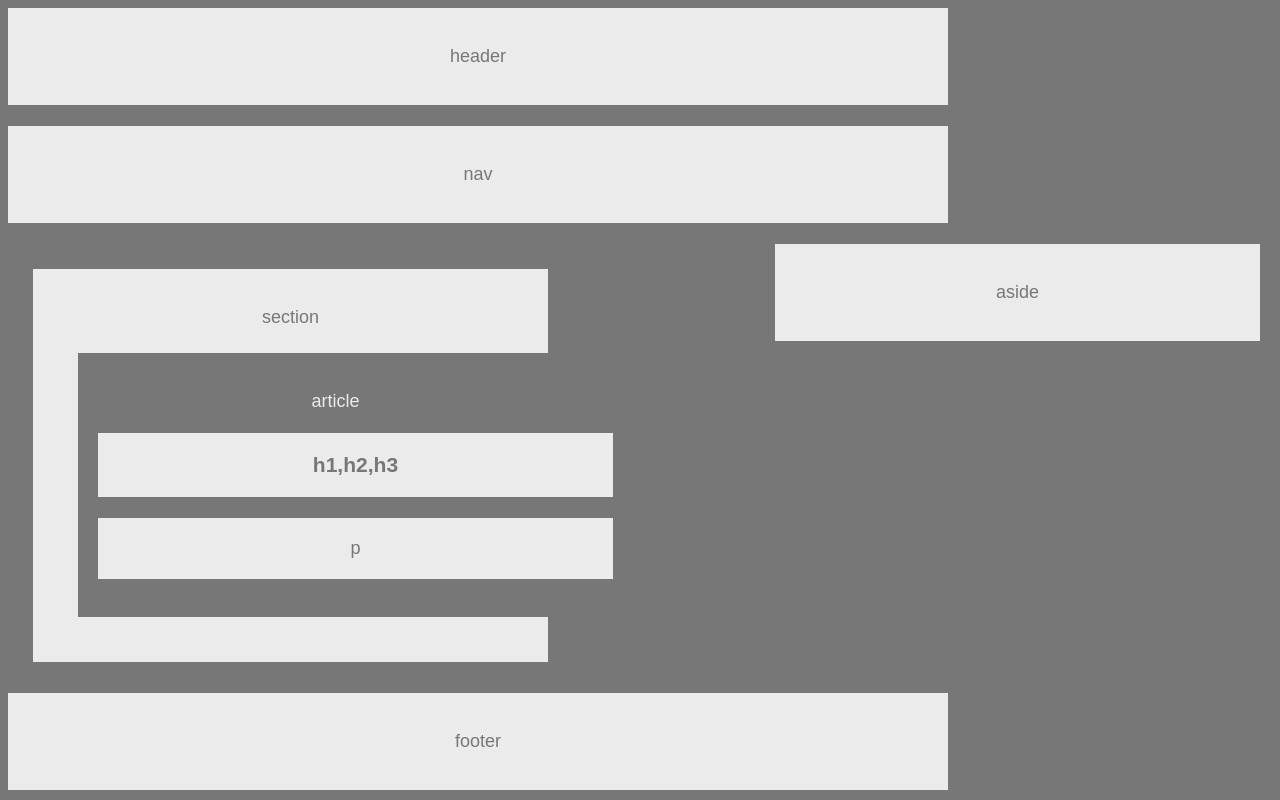
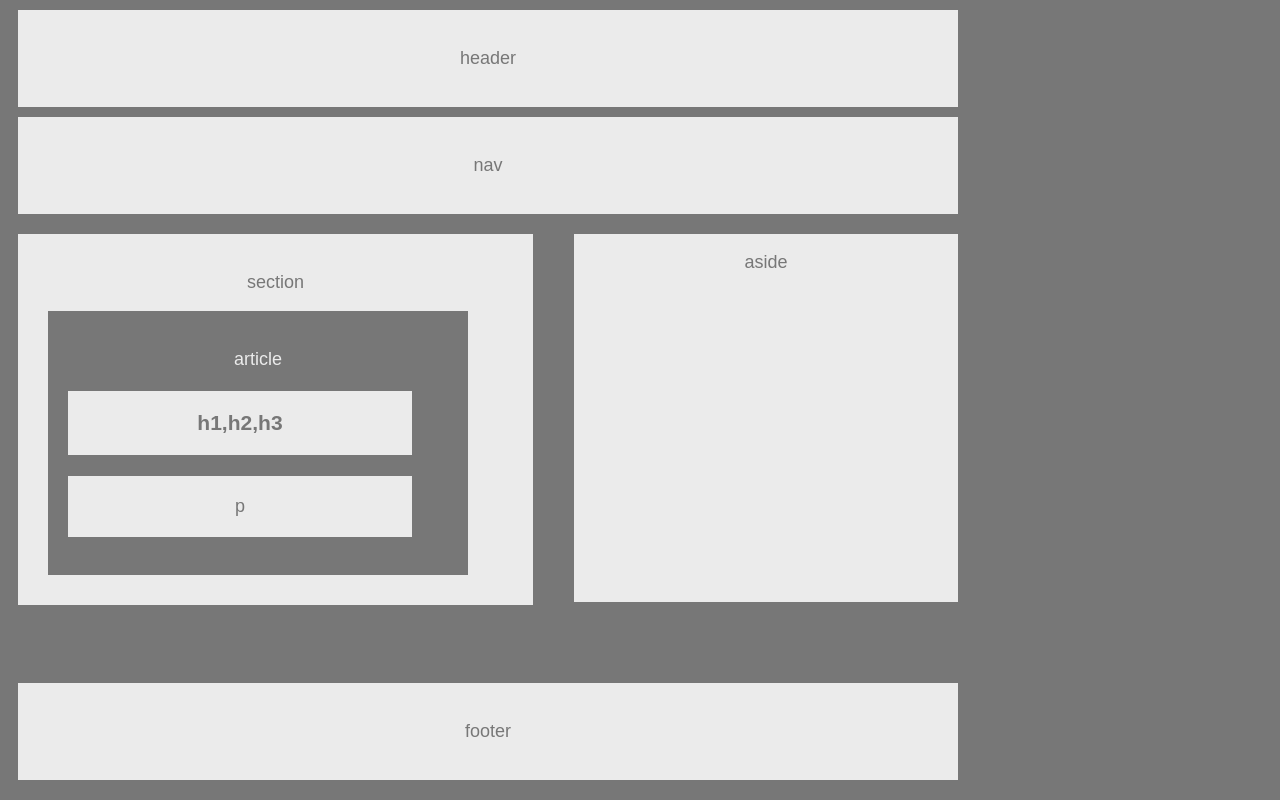
Before and after one commit to SylvanZz/HW-Wireframe, a plain HTML site: page index.html in a window 1280 px wide. Drawn offline with Linux system fonts and the light colour scheme.

Commit message:
Add files via upload

```diff
--- a/index.html
+++ b/index.html
@@ -62,13 +62,11 @@ section: 495px-->
     </header>
 
     <body class="body">
-        <br>
         <div>
             <nav class="nav">
                 <p>nav</p>
             </nav>
         </div>
-        <br>
             <div>
                     <section class="container">
                         <p>section</p>
@@ -81,15 +79,9 @@ section: 495px-->
                         </div>
                     </section>
             </div>
-        <div>
         <aside class="aside">
             <p>aside</p>
         </aside>
-        </div>
-        <br>
-        <div>
-
-        </div>
     </body>
     <footer class="footer">
         <p>footer</p>
--- a/style.css
+++ b/style.css
@@ -10,7 +10,6 @@ body {
     color: #777;
     width: 960px;
     font-size: 18px;
-    float: left;
 }
 
 section {
@@ -20,6 +19,7 @@ section {
     padding: 20px;
     width: 555px;
     margin: 25px;
+    float: left;
 }
 
 header {
@@ -28,6 +28,7 @@ header {
     color: #777;
     padding: 20px;
     width: 900px;
+    margin: 10px;
 }
 
 h3 {
@@ -35,7 +36,7 @@ h3 {
     background-color: #ebebeb;
     color: #777;
     padding: 20px;
-    width: 475px;
+    width: 80%;
 }
 
 .p {
@@ -43,7 +44,7 @@ h3 {
     background-color: #ebebeb;
     color: #777;
     padding: 20px;
-    width: 475px;
+    width: 80%;
 }
 
 article {
@@ -51,8 +52,8 @@ article {
     background-color: #777;
     color: #ebebeb;
     padding: 20px;
-    width: 475px;
-    margin: 25px;
+    width: 80%;
+    margin: 10px;
 }
 
 nav {
@@ -61,6 +62,7 @@ nav {
     color: #777;
     padding: 20px;
     width: 900px;
+    margin: 10px;
 }
 
 section {
@@ -68,8 +70,9 @@ section {
     background-color: #ebebeb;
     color: #777;
     padding: 20px;
-    width: 475px;
+    width: 495px;
     float: left;
+    margin: 10px;
 }
 
 .container {
@@ -78,18 +81,20 @@ section {
     color: #777;
     padding: 20px;
     width: 475px;
+    margin: 10px;
 }
 
 aside {
     display: block;
-    position: absolute;
+    position: relative;
     background-color: #ebebeb;
     color: #777;
-    width: 445px;
-    margin-left: 10px;
-    padding: 20px;
+    width: 40%;
     float: right;
-    right: 20px;
+    /* padding: 20px; */
+    margin: 10px;
+    z-index: 1;
+    height: 368px;
 }
 
 footer {
@@ -100,4 +105,5 @@ footer {
     padding: 20px;
     width: 900px;
     bottom: 10px;
+    margin: 10px;
 }
```
Lines whose indentation alone changed are shown as unchanged.
